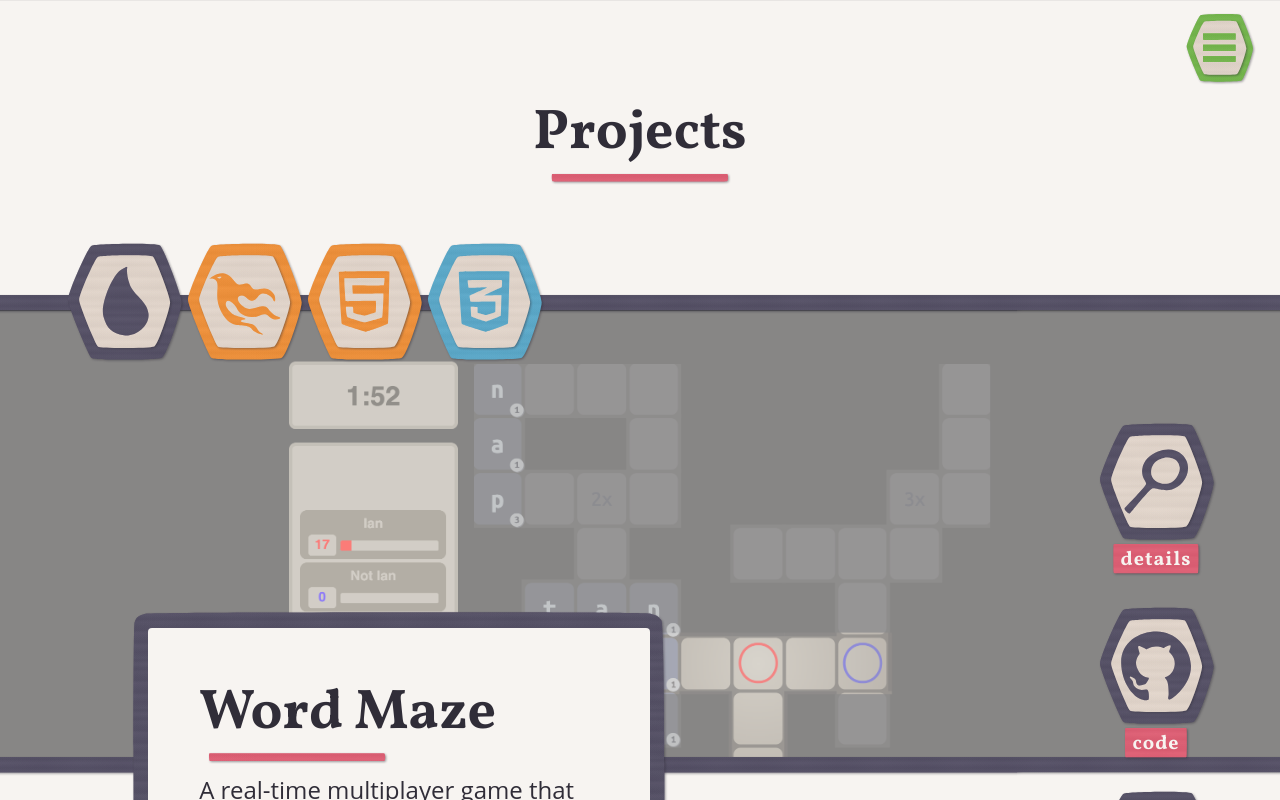
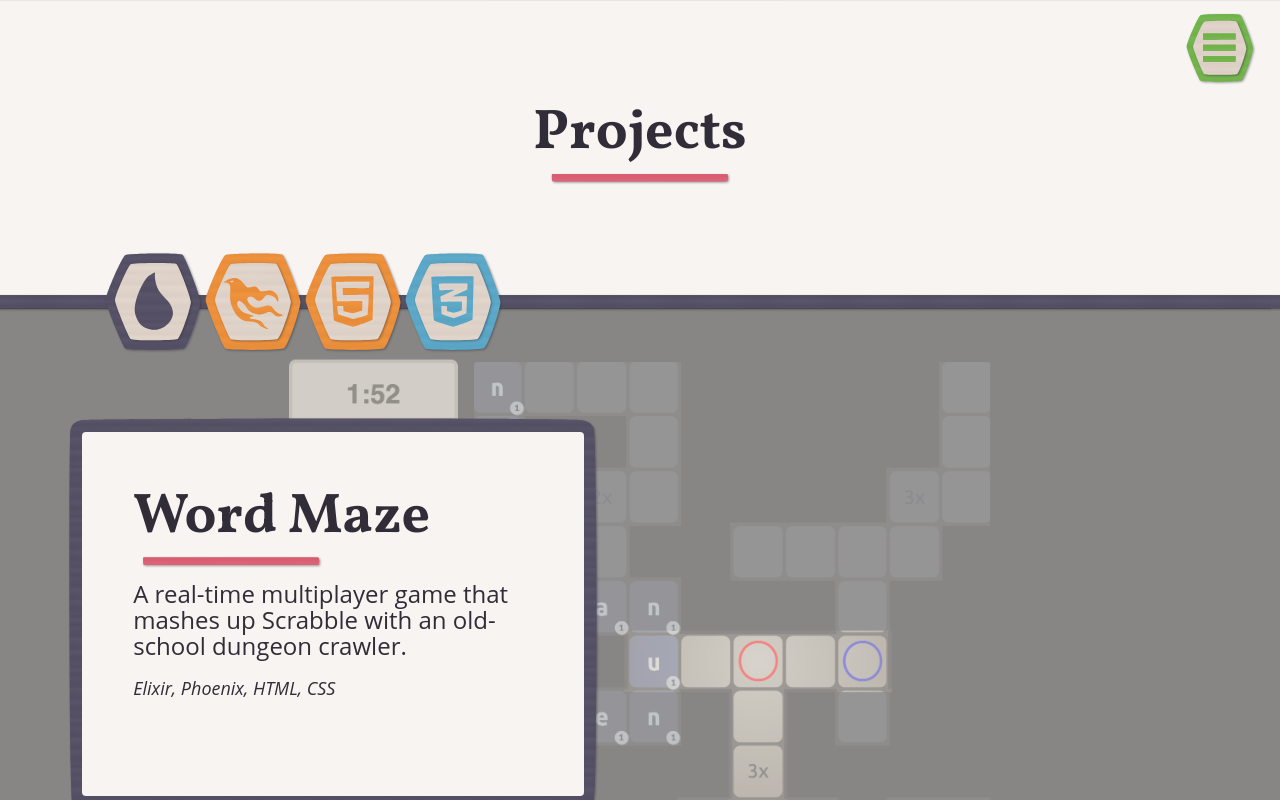
Before and after one commit to iangrubb/portfolio, a Gatsby site: page /projects in a window 1280 px wide. Built offline with nearby package versions, Linux system fonts and the light colour scheme; Gatsby itself is replaced by a stand-in of ours.

Commit message:
project index updates

```diff
--- a/src/components/paperCraft/paper.js
+++ b/src/components/paperCraft/paper.js
@@ -26,10 +26,10 @@
     }
 }
 
-const Paper = ({className, children, shape, color, proportional, noShadow, clickHandler}) => {
+const Paper = ({className, children, shape, color, proportional, noShadow, clickHandler, fit}) => {
     const shapeDatum = shapeData.find(s => s.name === shape)
     return (
-        <Container className={className} width={shapeDatum.width} height={shapeDatum.height} proportional={proportional} noShadow={noShadow} onClick={clickHandler}>
+        <Container className={className} width={shapeDatum.width} height={shapeDatum.height} fit={fit} proportional={proportional} noShadow={noShadow} onClick={clickHandler}>
             {proportional ?
             <Spacer>
                 <ProportionalBody shape={shape} color={determineHexColor(color)} >
@@ -37,7 +37,7 @@
                 </ProportionalBody>
             </Spacer>
             :
-            <StretchBody shape={shape} color={determineHexColor(color)}>{children}</StretchBody>
+            <StretchBody fit={fit} shape={shape} color={determineHexColor(color)}>{children}</StretchBody>
             }
         </Container>
     )
@@ -49,7 +49,7 @@
     width: ${props => props.width}px;
     height: ${props => props.proportional ? "auto" : `${props.height}px`};
     ${props => props.noShadow ? null : "filter: drop-shadow(1px 1px 1px #302d3877);"}
-
+    ${props => props.fit ? "height: fit-content; width: fit-content" : null}
 `;
 
 const BodyBase = styled.div`
@@ -107,4 +107,5 @@
 
 const StretchBody = styled(BodyBase)`
     height: 100%;
+    ${props => props.fit ? "height: fit-content; width: fit-content" : null}
 `
--- a/src/components/siteStructure/layout.js
+++ b/src/components/siteStructure/layout.js
@@ -23,7 +23,7 @@
         {minimal ? null : <Header display={display} setDisplay={setDisplay}/>}
 
         {location ?
-          <IndexHeader snapUp={location === "Projects"}>
+          <IndexHeader >
             <IndexTitle>{location}</IndexTitle>
             <Accent color="pink" shape="frame" />
           </IndexHeader>
@@ -52,7 +52,7 @@
 const Page = styled.div`
   width: 100vw;
 
-  scroll-snap-type: y ${props => props.snapMobile ? "mandatory" : "proximity"};
+  /* scroll-snap-type: y ${props => props.snapMobile ? "mandatory" : "proximity"}; */
   height: 100vh;
 
   overflow-x: hidden;
@@ -63,7 +63,7 @@
   align-items: center;
 
   @media (min-width: 768px) {
-    scroll-snap-type: y ${props => props.snapDesktop ? "mandatory" : "proximity"};
+    /* scroll-snap-type: y ${props => props.snapDesktop ? "mandatory" : "proximity"}; */
   }
 
 `
--- a/src/pages/projects.js
+++ b/src/pages/projects.js
@@ -49,7 +49,7 @@
   const projectOrder = ["Word Maze", "Natural", "Portfolio", "Styled Poker", "Pokemon Team Builder", "Ruby Enumerators", "Space Bar", "Pokemon Fallout"]
 
     return (
-        <Layout snapDesktop location="Projects">
+        <Layout location="Projects">
 
             <SEO title="Projects" />
             {projectOrder.map(term => {
@@ -120,12 +120,12 @@
 const Post = styled.div`
 
   width: 100vw;
-  margin: 40px 0 0 0;
+  margin: 40px 0 40px 0;
   padding: 0 0 40px 0;
 
   @media (min-width: 768px) {
-    margin: 0;
-    padding: 10vh 0 30vh 0;
+    margin: 0 0 40px 0;
+    padding: 10vh 0 10vh 0;
     scroll-snap-align: start;
     position: relative;
   }
@@ -135,36 +135,39 @@
 const MainContent = styled(FrameBox)`
 
   margin: 0 auto;
-  max-width: 90vw;
+  max-width: 96vw;
 
   position: relative;
-  top: -80px;
+  top: -120px;
 
   @media (min-width: 768px) {
-    max-width: calc(80vw - 120px);
+
+    height: 400px;
+    /* max-width: 600px; */
     margin: 0;
     position: absolute;
-    top: auto;
-    bottom: 5vh;
-    left: 10vw;
+    top: 200px;
+    /* bottom: 5vh; */
+    left: 5vw;
     z-index: 2;
   }
 `
 
 const mainContentInner = css`
 
-  margin: 12px;
+  margin: 14px;
   padding: 32px 16px;
 
   @media (min-width: 768px) {
-    margin: 20px;
+    height: 100%;
+    margin: 18px;
     padding: 7vh 4vw;
   }
 `
 
 const Title = styled.h2`
   margin: 0 0 8px 0;
-  font-size: 42px;
+  font-size: 40px;
 
   @media (min-width: 768px) {
     font-size: 56px;
@@ -206,7 +209,7 @@
   height: 250px;
   opacity: 0.5;
   @media (min-width: 768px) {
-    height: calc(60vh - 32px);
+    height: 600px;
   }
 `
 
@@ -220,7 +223,7 @@
 
   @media (min-width: 768px) {
     margin: 0;
-    height: 16px;
+    height: 14px;
   }
 `
 
@@ -231,7 +234,7 @@
     display: flex;
 
     position: absolute;
-    left: 5vw;
+    left: 8vw;
     top: calc(10vh + 8px);
     transform: translateY(-50%);
     z-index: 2;
@@ -241,7 +244,7 @@
 `
 
 const PlacedTool = styled(ToolInfo)`
-  width: 120px;
+  width: 100px;
   max-width: 10vw;
 `
 
@@ -252,28 +255,28 @@
   display: flex;
 
   position: relative;
-  top: -60px;
+  top: -100px;
 
   @media (min-width: 768px) {
-    display: block;
-    margin: 0 auto;
+    position: absolute;
+    margin: 0;
+
     position: absolute;
     top: auto;
     bottom: 5vh;
-    right: 5vw;
+    left: 8vw;
     z-index: 2;
-    width: 120px;
   }
 `
 
 const LinkWrapper = styled.div`
   width: fit-content;
   position: relative;
-  max-width: 30vw;
+  width: 80px;
+  margin: 0 8px;
 
   @media (min-width: 768px) {
-    margin: 0 0 64px 0;
-    max-width: none;
+    width: 100px;
   }
 `
 
--- a/src/projects/styledPoker/index.md
+++ b/src/projects/styledPoker/index.md
@@ -8,6 +8,13 @@
 live: ""
 ---
 
-This was my first attempt at making a tutorial to introduce some of the styling available for React. It shows how to used Styled Components and React Transition Group to build a UI for a poker game. I ultimately decided that the material here is too advanced to pair with an introductory lecture, so I made a [simpler](/projects/pokemon-team-builder) project instead. The material here may still be useful as a next step, though. It also shows off some what can be done with 3D animations powered by pure CSS.
+This was my first attempt at making a tutorial to introduce some of the styling available for React. It shows how to used Styled Components and React Transition Group to build a UI for a poker game. I ultimately decided that the material here is too advanced to pair with an introductory lecture, so I made a [simpler](/projects/pokemon-team-builder) project instead. Nonetheless, this project still does a good job of demonstrating how React can help make complex animations with relatively straightforward code. It also shows off some what can be done with CSS-powered 3D animations.
 
 ![Card Deck](card_deck.png)
+
+
+<iframe src="https://player.vimeo.com/video/450663778" title="Card Flip" vratio="61" frameborder="0" allow="autoplay; fullscreen" allowfullscreen></iframe>
+
+<iframe src="https://player.vimeo.com/video/450681643" title="Theme Change" vratio="61.5" frameborder="0" allow="autoplay; fullscreen" allowfullscreen></iframe>
+
+<iframe src="https://player.vimeo.com/video/450686583" title="Poker Gameplay" vratio="58" frameborder="0" allow="autoplay; fullscreen" allowfullscreen></iframe>
--- a/src/templates/blogTemplate.js
+++ b/src/templates/blogTemplate.js
@@ -11,6 +11,8 @@
 import iframeWrapper from '../components/paperCraft/constructions/iframeWrapper'
 import sectionHeader from '../components/paperCraft/constructions/sectionHeader'
 import subSectionHeader from '../components/paperCraft/constructions/subSectionHeader'
+import ImageWrapper from '../components/paperCraft/constructions/imageWrapper'
+
 import Paper from '../components/paperCraft/paper'
 import FrameBox from '../components/display/frameBox'
 
@@ -43,7 +45,8 @@
   components: {
     iframe: iframeWrapper,
     h2: sectionHeader,
-    h3: subSectionHeader
+    h3: subSectionHeader,
+    p: ImageWrapper
     }
 }).Compiler
 
```
Also changed, not shown: src/components/paperCraft/constructions/iframeWrapper.js (+50 -11 lines), src/components/paperCraft/constructions/imageWrapper.js (+8 -1 lines).
